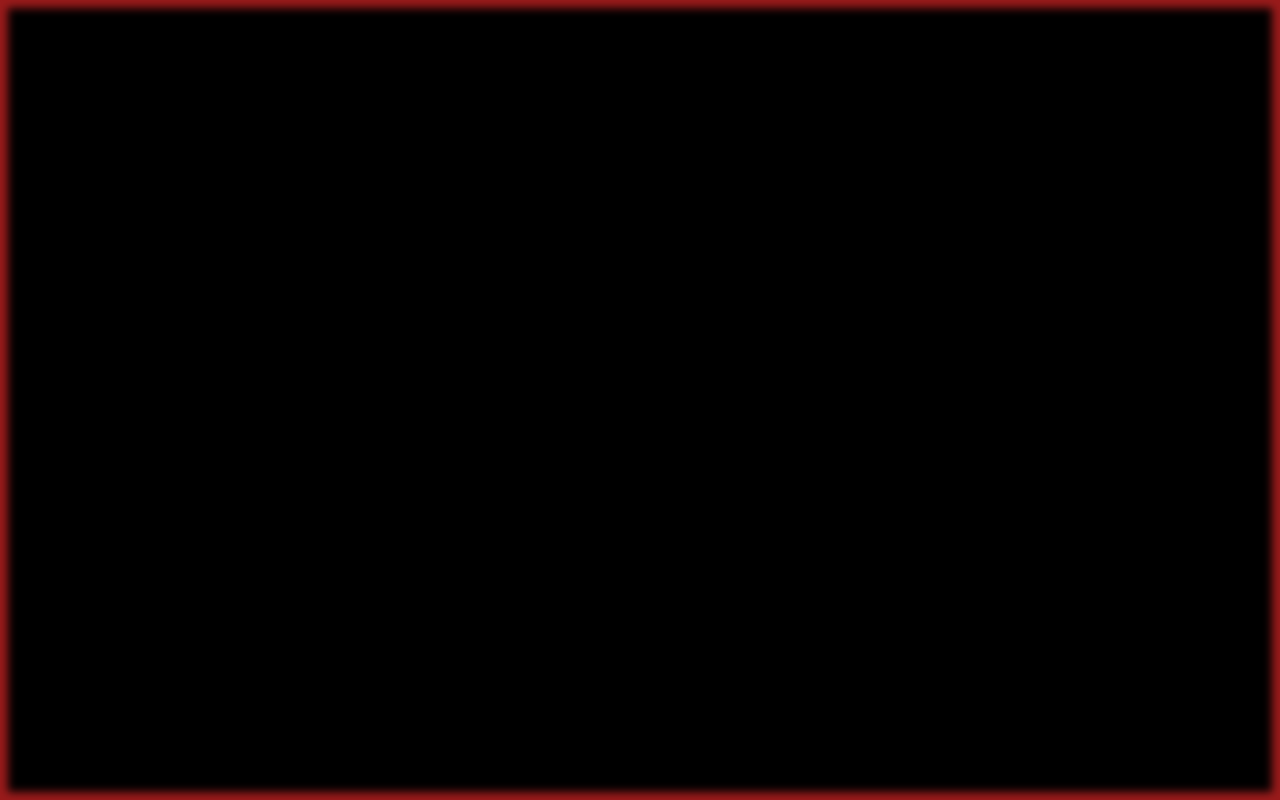
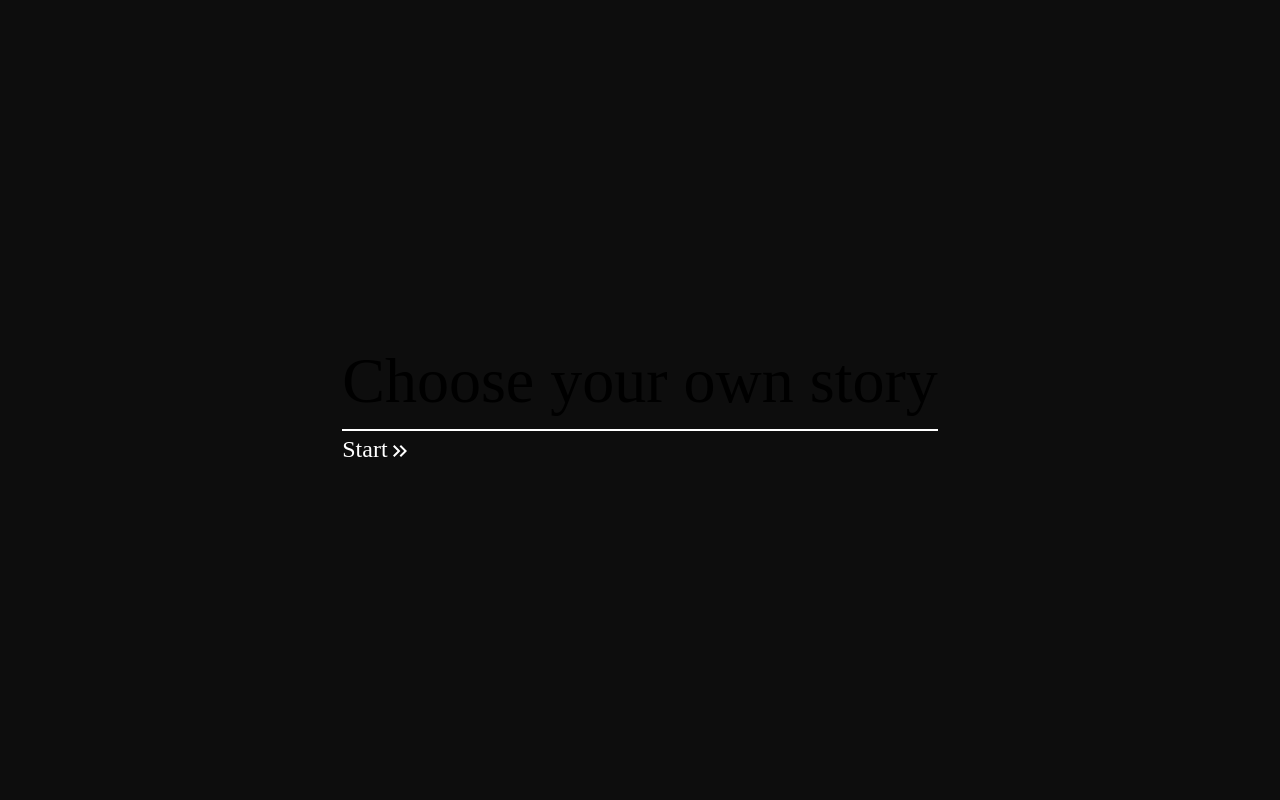
Before and after one commit to antman2028/CYOA-Game, a Next.js app: page / in a window 1280 px wide. Built offline with nearby package versions, Linux system fonts and the light colour scheme.

Commit message:
Added Screen Select Interface, added multiple animation components, made code more readable.

```diff
--- /dev/null
+++ b/animatedComponents/HomePage.js
@@ -0,0 +1,24 @@
+import dynamic from "next/dynamic";
+
+const DynamicComponentWithNoSSR = dynamic(
+    () => import('@/components/SelectScreen'),
+    {ssr: false}
+)
+
+
+export default function HomePage() {
+
+    return (
+        <div>
+            <DynamicComponentWithNoSSR/>
+            <div className="hidden">
+                <h1 className="home-title font-bold">Choose your story</h1>
+
+                <button className="home-button">
+                    Start
+                </button>
+            </div>
+        </div>
+
+    )
+}
--- /dev/null
+++ b/animatedComponents/StaggeredText.js
@@ -0,0 +1,32 @@
+'use client';
+import {motion} from 'framer-motion';
+
+const StaggeredText = ({text, size}) => {
+    const sizeClass = size === 'large' ? 'site-font-home' : 'site-font-base';
+    const characters = Array.from(text);
+
+    const containerVariants = {
+        visible: {
+            transition: {
+                staggerChildren: 0.05, // This creates the staggering effect
+            },
+        },
+    };
+
+    const childVariants = {
+        hidden: {opacity: 0, y: 20},
+        visible: {opacity: 1, y: 0},
+    };
+
+    return (
+        <motion.h1 className={`${sizeClass}`} variants={containerVariants} initial="hidden" animate="visible">
+            {characters.map((char, index) => (
+                <motion.span key={index} variants={childVariants}>
+                    {char}
+                </motion.span>
+            ))}
+        </motion.h1>
+    );
+};
+
+export default StaggeredText;
--- /dev/null
+++ b/animatedComponents/TitlePage.js
@@ -0,0 +1,54 @@
+'use strict';
+import {motion} from "framer-motion";
+import {useState} from "react";
+import StaggeredText from "@/animatedComponents/StaggeredText";
+import KeyboardDoubleArrowRightIcon from "@mui/icons-material/KeyboardDoubleArrowRight";
+
+
+export default function TitlePage({onGameStart}) {
+    const [disappear, setDisappear] = useState(false);
+
+    const eventHandler = () => {
+        setDisappear(true);
+        onGameStart();
+    }
+
+    return (
+        <motion.div
+            animate={{
+                opacity: disappear ? 0 : 1,
+                y: disappear ? 20 : 0,
+                visibility: disappear ? "hidden" : "visible",
+            }}
+            transition={{duration: 0.5}}
+        >
+            <div className="bg-[#0d0d0d] z-11 flex items-center justify-center w-full h-screen ">
+                <div className="fixed  z-1   flex justify-center items-center">
+                    <div className="justify-items-stretch items-center">
+                        <StaggeredText size="large" text="Choose your own story"/>
+                        <motion.div
+                            initial={{width: 0}}
+                            animate={{width: "100%"}}
+                            transition={{duration: 1}}
+                            style={{
+                                height: "2px",
+                                background: "white",
+                                margin: "0 auto",
+                            }}
+                        />
+                        <motion.div
+                            initial={{opacity: 0, y: 20}}
+                            animate={{opacity: 1, y: 0}}
+                            transition={{duration: 1}}
+                        >
+                            <button className="home-button" onClick={eventHandler}>
+                                Start
+                                <span><KeyboardDoubleArrowRightIcon/></span>
+                            </button>
+                        </motion.div>
+                    </div>
+                </div>
+            </div>
+        </motion.div>
+    )
+}
--- a/app/globals.css
+++ b/app/globals.css
@@ -16,14 +16,10 @@
   }
 }
 
+
 body {
   color: rgb(var(--foreground-rgb));
-  background: linear-gradient(
-      to bottom,
-      transparent,
-      rgb(var(--background-end-rgb))
-    )
-    rgb(var(--background-start-rgb));
+  background: #0d0d0d;
 }
 
 @import url('https://fonts.googleapis.com/css2?family=PT+Serif:wght@700&family=Playfair+Display:ital,wght@1,500&display=swap');
@@ -44,18 +40,23 @@ body {
     transition: all 0.3s ease;
 }
 
-.home-button:hover span{
-    transform: translateX(10px);
-    transition: all 0.3s ease;
-}
-.home-button span{
-    position: relative;
-    transition: all 0.3s ease;
-}
 .home-button{
     font-family: 'Playfair Display', serif;
     font-size: 1.5rem;
     font-weight: 10000;
+    overflow: hidden;
     transition: all 0.3s ease;
-
+    position: relative;
+    color:white;
 }
+.hidden{
+    visibility: hidden;
+}
+.site-font-home{
+    font-family: 'PT Serif', serif;
+    font-size: 4rem;
+}
+.site-font-base{
+    font-family: 'PT Serif', serif;
+    font-size: 2rem;
+}
--- a/app/layout.js
+++ b/app/layout.js
@@ -1,17 +1,14 @@
-import { Inter } from 'next/font/google'
 import './globals.css'
 
-const inter = Inter({ subsets: ['latin'] })
-
 export const metadata = {
-  title: 'Create Next App',
-  description: 'Generated by create next app',
+    title: 'CYOA-Game',
+    description: 'Choose your own adventure game powered by generative Artificial Intelligence.',
 }
 
-export default function RootLayout({ children }) {
-  return (
-    <html lang="en">
-      <body className={inter.className}>{children}</body>
-    </html>
-  )
+export default function RootLayout({children}) {
+    return (
+        <html lang="en">
+        <body>{children}</body>
+        </html>
+    )
 }
--- a/app/page.js
+++ b/app/page.js
@@ -1,21 +1,10 @@
-import KeyboardDoubleArrowRightIcon from '@mui/icons-material/KeyboardDoubleArrowRight';
-import { motion } from 'framer-motion';
-
+import HomePage from "@/animatedComponents/HomePage";
 
 export default function Home() {
+
   return (
       <div>
-          <div className="bg-black z-11 flex items-center justify-center w-full h-screen border-8 border-red-800">
-          </div>
-          <div className="fixed inset-0 z-1 bg-[rgba(255,255,255,0.00001)] backdrop-blur-sm flex justify-center items-center">
-               <div className="justify-items-stretch items-center">
-                    <h1 className="home-title font-bold" >Hello World</h1>
-                    <button className="home-button">
-                        Click Me
-                        <span><KeyboardDoubleArrowRightIcon /></span>
-                    </button>
-               </div>
-          </div>
-    </div>
+          <HomePage/>
+      </div>
   )
 }
--- /dev/null
+++ b/components/GameScreen.js
@@ -0,0 +1,7 @@
+export default function GameScreen() {
+    return (
+        <div>
+            <h1>Game Screen</h1>
+        </div>
+    )
+}
--- /dev/null
+++ b/components/SelectScreen.js
@@ -0,0 +1,26 @@
+'use client';
+import GameScreen from "@/components/GameScreen";
+import {useState} from "react";
+import TitlePage from "@/animatedComponents/TitlePage";
+import process from "next/dist/build/webpack/loaders/resolve-url-loader/lib/postcss";
+
+
+export default function SelectScreen() {
+    const [start, setStart] = useState(false);
+
+    const startGame = () => {
+        setTimeout(() => {
+            setStart(true);
+        }, 501);
+        console.log("start game");
+
+    }
+
+    return (
+        <div>
+            <div>{!start && <TitlePage onGameStart={startGame}/>}</div>
+
+            <div>{start && <GameScreen/>}</div>
+        </div>
+    )
+}
--- a/tailwind.config.js
+++ b/tailwind.config.js
@@ -4,6 +4,7 @@ module.exports = {
     './pages/**/*.{js,ts,jsx,tsx,mdx}',
     './components/**/*.{js,ts,jsx,tsx,mdx}',
     './app/**/*.{js,ts,jsx,tsx,mdx}',
+    './animatedComponents/**/*.{js,ts,jsx,tsx,mdx}',
   ],
   theme: {
     extend: {
```
